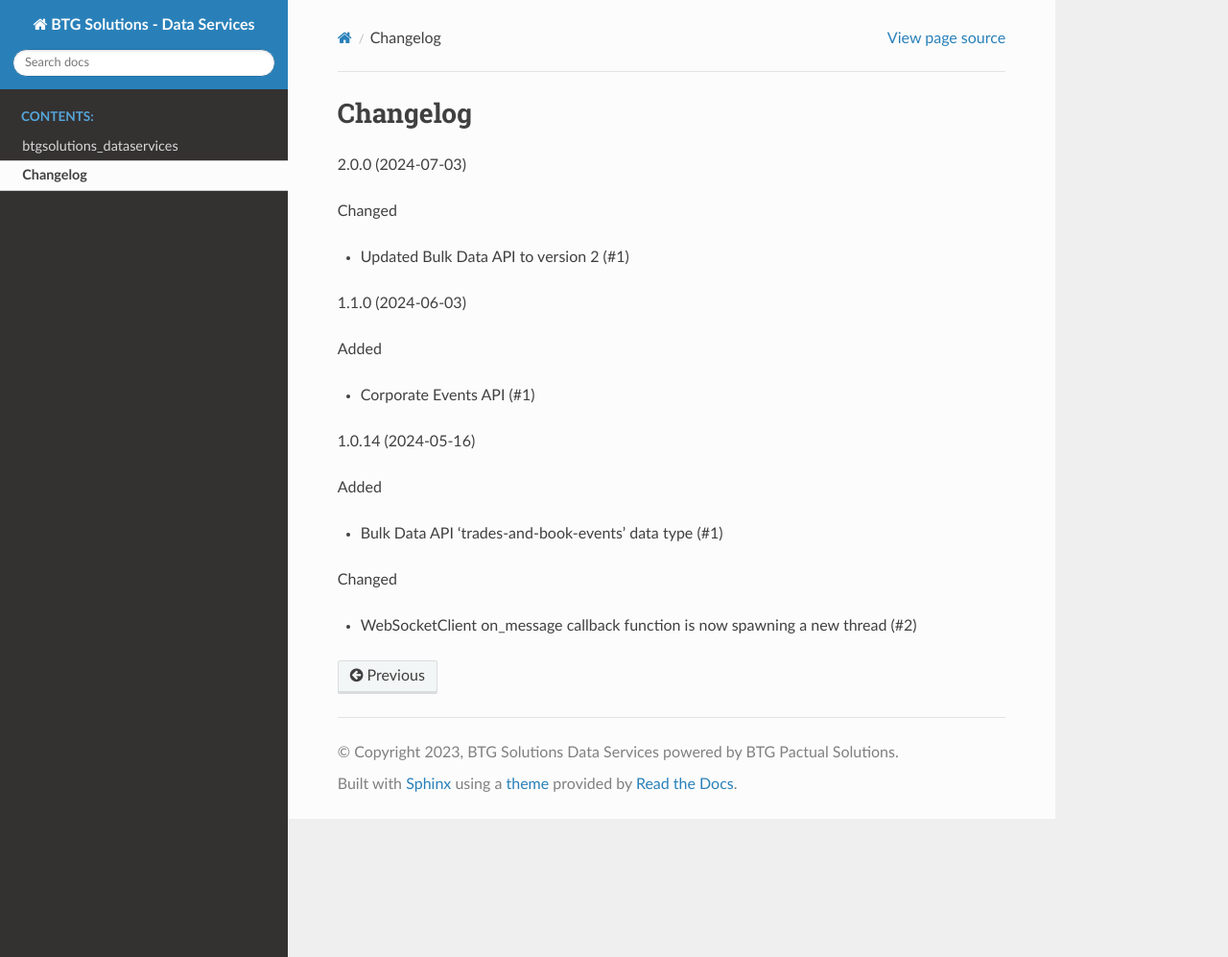
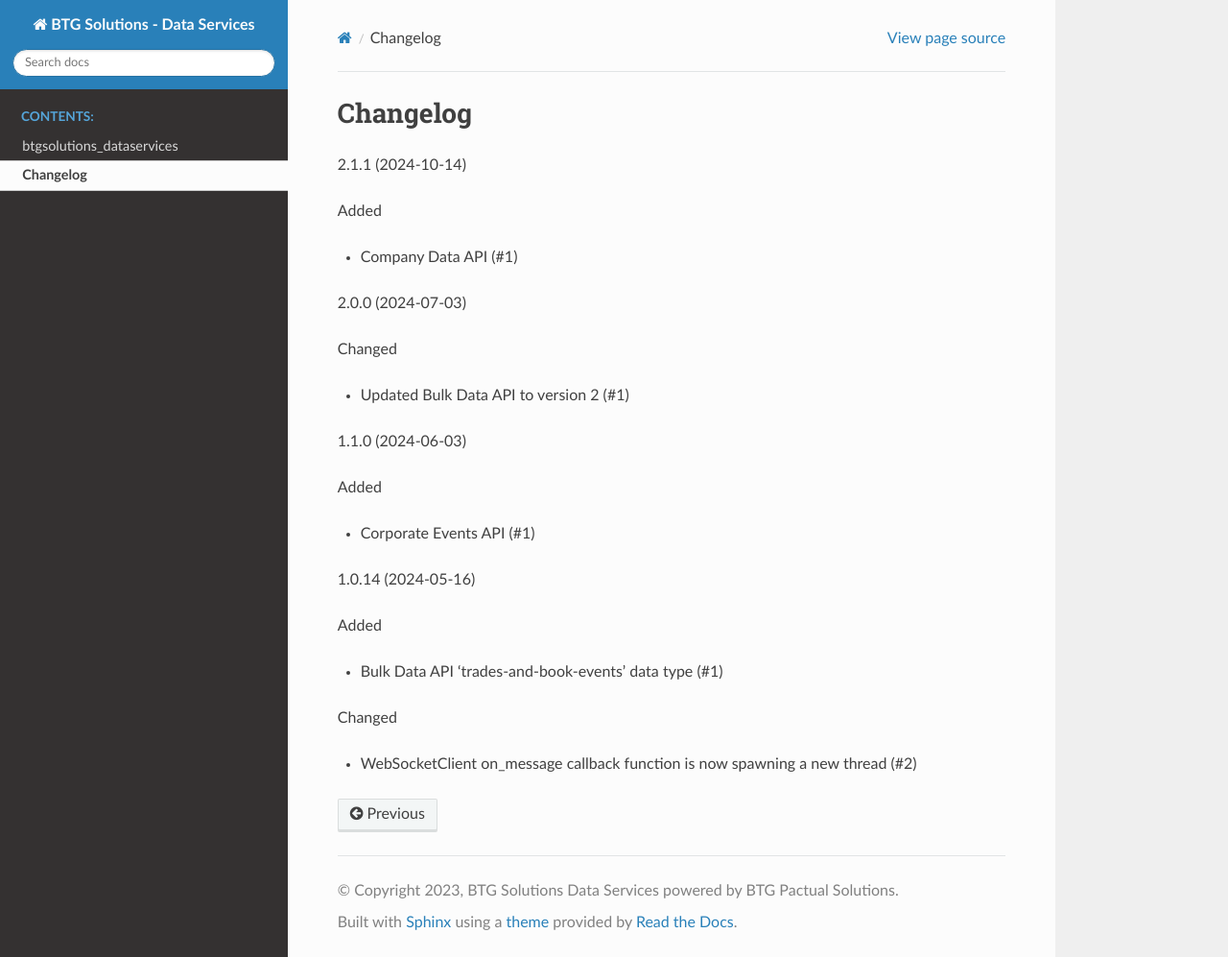
Before and after one commit to BTG-Pactual-Solutions/btgsolutions-dataservices-python-client, a Sphinx documentation site: the page built from docs/changelog.rst, in a window 1280 px wide and 997 px high. Shown: the whole window at 96% size. Built offline with Sphinx 7.4.7 and the Read the Docs theme 3.1.0, drawn with Linux system fonts in a browser that asks for light colours.

Commit message:
2.1.1 | updated changelog for Company Data API

```diff
--- a/CHANGELOG.rst
+++ b/CHANGELOG.rst
@@ -1,3 +1,12 @@
+2.1.1 (2024-10-14)
+
+
+Added
+
+
+- Company Data API (#1)
+
+
 2.0.0 (2024-07-03)
 
 
--- a/docs/conf.py
+++ b/docs/conf.py
@@ -12,7 +12,7 @@
 #
 import os
 import sys
-sys.path.insert(0, os.path.abspath('.'))
+sys.path.insert(0, os.path.abspath('..'))
 
 
 # -- Project information -----------------------------------------------------
--- a/setup.py
+++ b/setup.py
@@ -22,7 +22,7 @@ description = "Python package containing several classes and data for extracting
 
 setup(
     name='btgsolutions-dataservices-python-client',
-    version='2.1.0',
+    version='2.1.1',
     description=description,
     long_description=long_description,
     long_description_content_type='text/markdown',
```
Also changed, not shown: README.md (+8 -0 lines), docs/btgsolutions_dataservices.rest.rst (+8 -0 lines).
